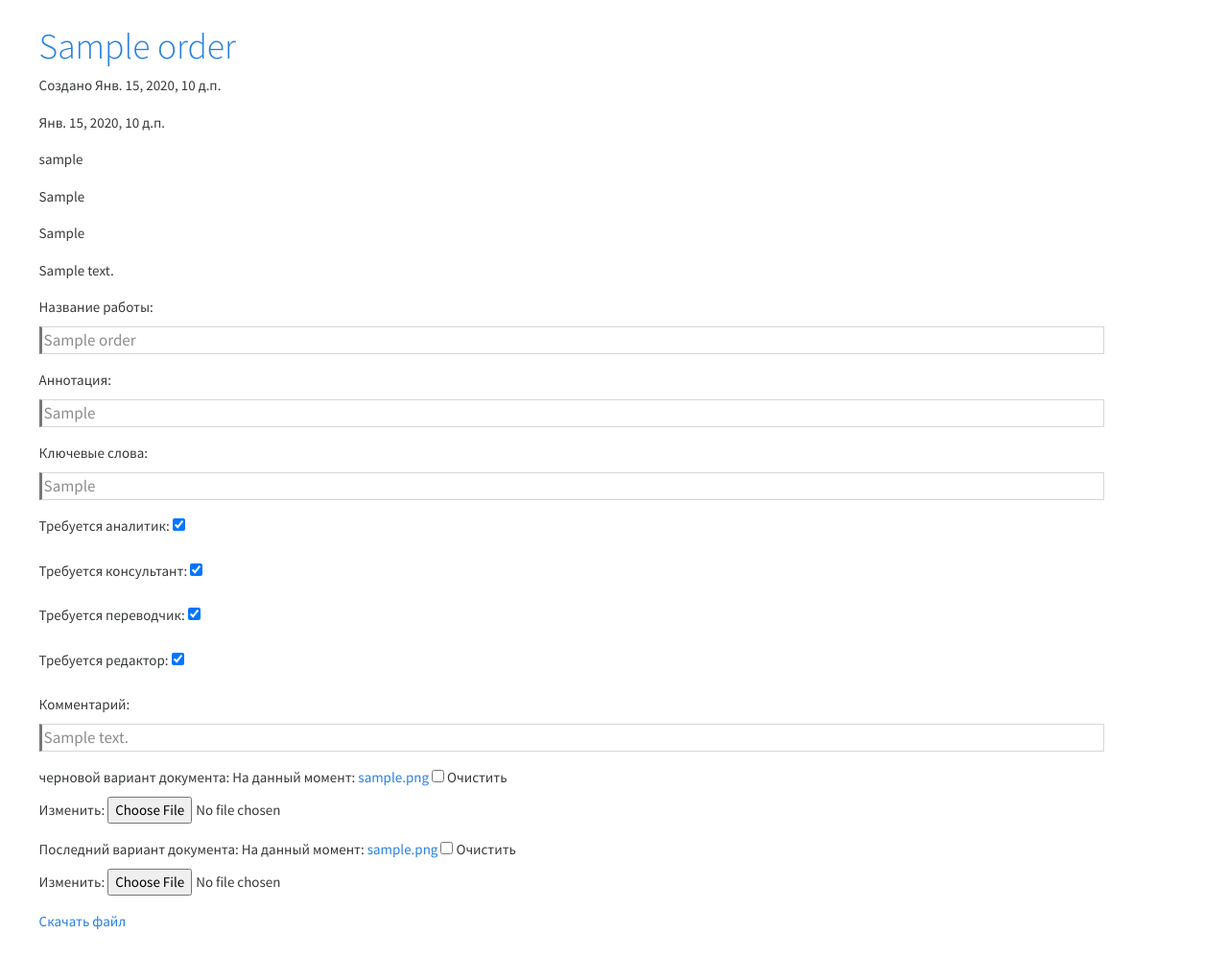
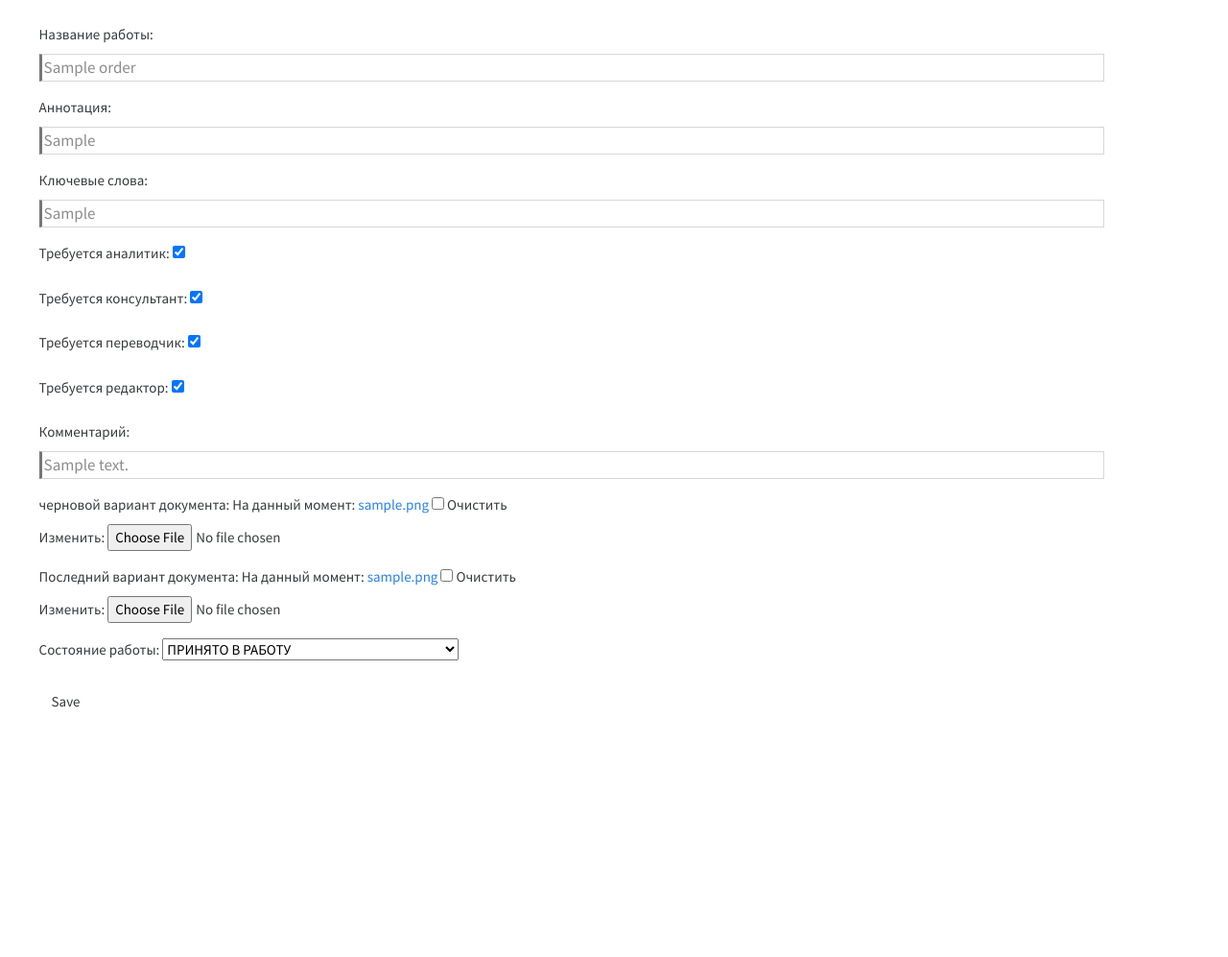
Before and after one commit to Emetless/CRM-bauman, a Django app: page /moderating/1 in a window 1280 px wide. Shown: the part 55-1052 px from the top of the page at 96% size. After the commit the page ends 792 px from the top, so only its background shows below. Run offline with Django 3.2, Linux system fonts and the light colour scheme; a user stored in the database is signed in; tables that the repository leaves empty hold one stand-in row (values such as "Sample post"); some libraries are stand-ins or nearby versions.

Commit message:
last day commit, admin and moderator panel add, fixed models, aaaaaaaaaa

```diff
--- a/crmsite/forms.py
+++ b/crmsite/forms.py
@@ -62,7 +62,7 @@ class NewOrderForm(forms.Form):
     isTranslator = forms.BooleanField(label="Требуется переводчик")
     isEditor = forms.BooleanField(label="Требуется редактор")
     Comment = forms.CharField(label="Комментарий")
-    BlackFile = forms.FileField(label="черновой вариант документа",required=False)
+    BlackFile = forms.FileField(label="черновой вариант документа", required=False)
 
 
 class AdminPanelForm(forms.Form):
@@ -77,6 +77,7 @@ class AdminPanelForm(forms.Form):
     isTranslator = forms.BooleanField(label="Переводчик")
     isChefTranslator = forms.BooleanField(label="Шеф переводчик")
     isEditor = forms.BooleanField(label="Требуется редактор")
+
 
 class ModeratorPanelForm(forms.Form):
     nameJob = forms.CharField(label="Название работы", required=False)
@@ -93,3 +94,17 @@ class ModeratorPanelForm(forms.Form):
     Comment = forms.CharField(label="Комментарий", required=False)
     BlackFile = forms.FileField(label="черновой вариант документа", required=False)
     LastFile = forms.FileField(label="Последний вариант документа", required=False)
+    types = (
+        ('ПРИНЯТО В РАБОТУ', 'ПРИНЯТО В РАБОТУ'),
+        ('ОТКЛОНЕНО', 'ОТКЛОНЕНО'),
+        ('ПЕРЕДАНО КОНСУЛЬТАНТАМ', 'ПЕРЕДАНО КОНСУЛЬТАНТАМ'),
+        ('ВОЗВРАЩЕНО АДМИНИСТРАТОРУ СИСТЕМЫ', 'ВОЗВРАЩЕНО АДМИНИСТРАТОРУ СИСТЕМЫ'),
+        ('ПЕРЕДАНО РЕДАКТОРУ', 'ПЕРЕДАНО РЕДАКТОРУ'),
+        ('ПЕРЕДАНО ПЕРЕВОДЧИКУ', 'ПЕРЕДАНО ПЕРЕВОДЧИКУ'),
+        ('ОТПРАВЛЕНО В ЖУРНАЛ', 'ОТПРАВЛЕНО В ЖУРНАЛ'),
+        ('ПОЛУЧЕНО ИЗ ЖУРНАЛА НА ДОРАБОТКУ', 'ПОЛУЧЕНО ИЗ ЖУРНАЛА НА ДОРАБОТКУ'),
+        ('В рассмотрении у администратора', 'В рассмотрении у администратора'),
+        ('ПЕРЕДАНО МОДЕРАТОРУ', 'ПЕРЕДАНО МОДЕРАТОРУ'),
+        ('Завершено', 'Завершено')
+    )
+    Condirion = forms.ChoiceField(label="Состояние работы", choices=types)
--- a/crmsite/views.py
+++ b/crmsite/views.py
@@ -215,12 +215,35 @@ def moderatorOrderEdit(request, ids):
         return render(request, 'crmsite/nonlogin.html')
     elif user.garantAc == True and Worker.objects.get(id=user.role_id).isAdmin == True or Worker.objects.get(
             id=user.role_id).isModerator:
-        post = get_object_or_404(Orders, id=ids)
+        post = Orders.objects.get(id=ids)
         form = ModeratorPanelForm(
             initial={'nameJob': post.nameJob, 'isAnalyst': post.isAnalyst, 'isConsult': post.isConsult,
                      'isTranslator': post.isTranslator, 'isEditor': post.isEditor,
                      'BlackFile': post.BlackFile, 'LastFile': post.LastFile,
-                     'Comment': post.Comment, 'annotation': post.annotation,'keyWords': post.keyWords})
-        return render(request, 'crmsite/Administrators/moderatorOrderEdit.html', {'post': post, 'form': form})
+                     'Comment': post.Comment, 'annotation': post.annotation, 'keyWords': post.keyWords})
+        if request.POST:
+            if request.POST['isAnalyst'] == 'on':
+                IsAnalyst = True
+            if request.POST['isConsult'] == 'on':
+                IsConsult = True
+            if request.POST['isTranslator'] == 'on':
+                IsTranslator = True
+            if request.POST['isEditor'] == 'on':
+                IsEditor = True
+            post.save(nameJob=request.POST['nameJob'],
+                      annotation=request.POST['annotation'],
+                      keyWords=request.POST['keyWords'],
+                      isAnalyst=IsAnalyst,
+                      isConsult=IsConsult,
+                      isTranslator=IsTranslator,
+                      isEditor=IsEditor,
+                      creator=user,
+                      Comment=request.POST['Comment'],
+                      BlackFile=request.FILES['BlackFile'],
+                      Condirion=request.POST['Condirion'])
+
+            return redirect('moderating/')
+        else:
+            return render(request, 'crmsite/Administrators/moderatorOrderEdit.html', {'post': post, 'form': form})
     else:
         return render(request, 'crmsite/nonpermited.html')
--- a/templates/crmsite/Administrators/moderatorOrderEdit.html
+++ b/templates/crmsite/Administrators/moderatorOrderEdit.html
@@ -3,15 +3,9 @@
 
 
     <div>
-        <h1><a href="{%url 'Управление заявкой' ids=post.id%}">{{ post.nameJob }}</a></h1>
-        <p>Создано {{ post.createAt }}</p>
-        <p>{{ post.updateAt }}</p>
-        <p>{{ post.creator }}</p>
-        <p>{{ post.annotation }}</p>
-        <p>{{ post.typeOfWork }}</p>
-        <p>{{ post.keyWords }}</p>
-        <p>{{ post.Comment }}</p>
+        <form method="POST" class="post-form"  enctype='multipart/form-data'>{% csrf_token %}
         {{ form.as_p }}
-        <p><a href="/">Скачать файл</a></p>
+        <button type="submit" class="save btn btn-default" value="moderatorOrderEdit">Save</button>
+    </form>
     </div>
 {% endblock %}
```
